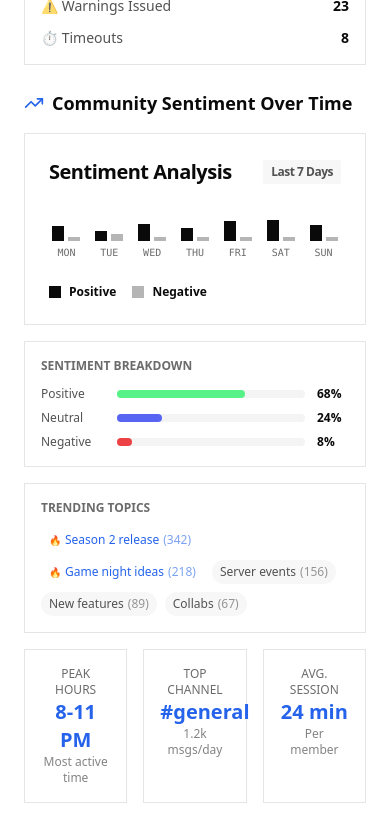
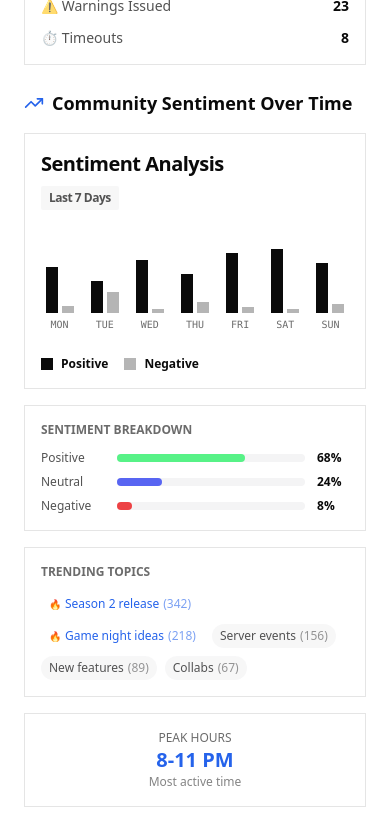
Before and after one commit to Aedwon/aedwon-portfolio, a Next.js app: page /community-solutions in a window 390 px wide. Shown: the part 5440-6262 px from the top of the page. Built offline with nearby package versions, Linux system fonts and the light colour scheme.

Commit message:
feat: Improve UI responsiveness and adjust component layouts across sentiment chart, community solutions, and Discord layout.

```diff
--- a/app/community-solutions/page.tsx
+++ b/app/community-solutions/page.tsx
@@ -409,7 +409,7 @@ export default function CommunitySolutions() {
                             <TrendingUp className="w-5 h-5 text-accent" />
                             Community Sentiment Over Time
                         </h3>
-                        <div className="h-48 lg:h-56 w-full">
+                        <div className="h-64 lg:h-72 w-full">
                             <SentimentChart />
                         </div>
 
@@ -483,7 +483,7 @@ export default function CommunitySolutions() {
                         </div>
 
                         {/* Engagement Stats */}
-                        <div className="grid grid-cols-3 gap-4">
+                        <div className="grid grid-cols-1 sm:grid-cols-3 gap-4">
                             {[
                                 { label: "Peak Hours", value: "8-11 PM", sublabel: "Most active time" },
                                 { label: "Top Channel", value: "#general", sublabel: "1.2k msgs/day" },
--- a/components/DiscordLayout.tsx
+++ b/components/DiscordLayout.tsx
@@ -71,7 +71,7 @@ export default function DiscordLayout({ children }: { children: React.ReactNode
             </div>
 
             {/* Main layout area - offset by server sidebar */}
-            <div className="flex h-[calc(100vh-48px)] md:ml-[72px]">
+            <div className="flex h-screen pt-16 md:pt-12 md:ml-[72px]">
                 {/* Channel Sidebar */}
                 <div className="hidden md:flex w-60 bg-[#2f3136] flex-col shrink-0">
                     {/* Channels - starts below the navbar area */}
--- a/components/SentimentChart.tsx
+++ b/components/SentimentChart.tsx
@@ -18,14 +18,14 @@ export default function SentimentChart() {
 
     return (
         <div className={`
-      w-full p-6 flex flex-col gap-4 h-full
+      w-full p-4 flex flex-col gap-4 h-full
       ${theme === 'minimalist' ? 'bg-background border border-theme' : ''}
       ${theme === 'neubrutalist' ? 'bg-white border-[3px] border-black shadow-[4px_4px_0px_#000]' : ''}
       ${theme === 'discord' ? 'bg-accent-secondary rounded-theme' : ''}
     `}>
-            <h3 className="text-xl font-bold font-theme tracking-tight flex justify-between items-center">
+            <h3 className="text-xl font-bold font-theme tracking-tight flex flex-col sm:flex-row sm:justify-between sm:items-center gap-2 sm:gap-0">
                 <span>Sentiment Analysis</span>
-                <span className={`text-xs px-2 py-1 ${theme === 'neubrutalist' ? 'bg-black text-white' : 'bg-accent-secondary opacity-70'} rounded-sm`}>Last 7 Days</span>
+                <span className={`text-xs px-2 py-1 ${theme === 'neubrutalist' ? 'bg-black text-white' : 'bg-accent-secondary opacity-70'} rounded-sm self-start sm:self-auto`}>Last 7 Days</span>
             </h3>
 
             <div className="flex-grow flex items-end justify-between gap-2 mt-4 min-h-0 overflow-hidden">
```
